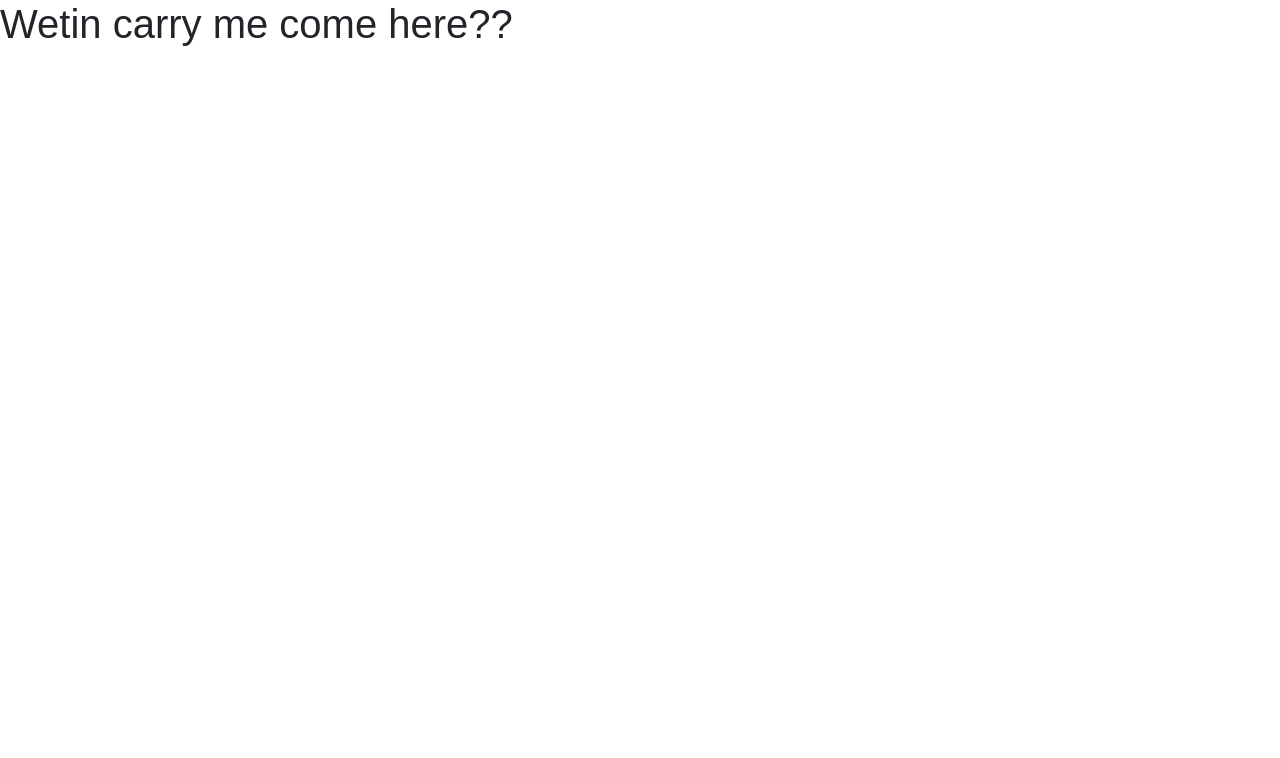
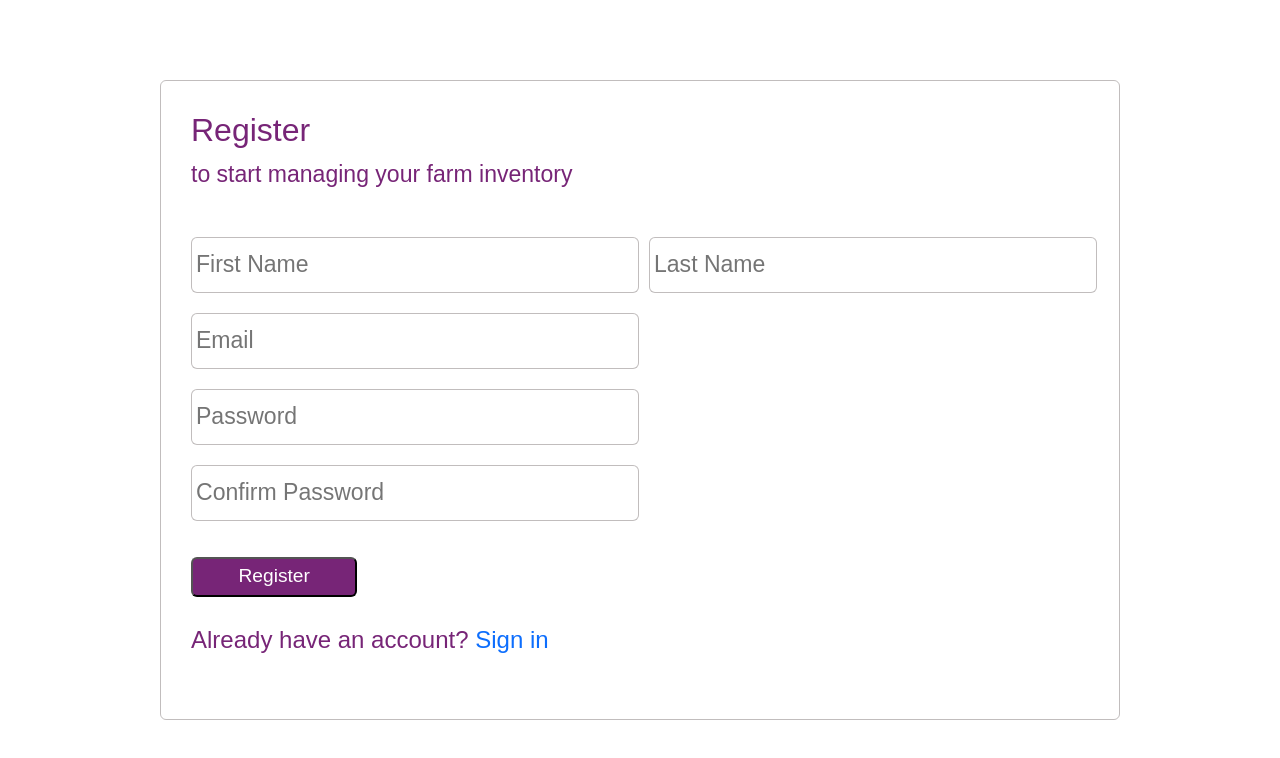
Before and after one commit to ufombam/farm_inventory_app, a React (Create React App) app: page /register in a window 1280 px wide. Shown: the top 758 px of the page. Built offline with nearby package versions, Linux system fonts and the light colour scheme; no server answers; the HTML template or start-up script is replaced by a standard one; a web font is replaced by a local one.

Commit message:
register page auth

```diff
--- a/src/App.js
+++ b/src/App.js
@@ -2,6 +2,7 @@ import Home from './Components/Home/Home';
 import SignIn from './Components/SignIn/SignIn';
 import Record from './Components/Record/Record';
 import Finance from './Components/Finance/Finance';
+import Register from './Components/Register/Register';
 import './App.scss';
 import { BrowserRouter, Route, Routes, Outlet, Navigate } from 'react-router-dom';
 import { useEffect, useState } from 'react';
@@ -13,6 +14,8 @@ function App() {
     const [msc, setMsc] = useState(0);
     const [egg, setEgg] = useState([]);
     const [user, setUser] = useState(null);
+    const [loginErr, setLoginErr] = useState('');
+    const [updating, setUpdating] = useState(false);
 
     const salesSum = sales.big + sales.small;
     let income = salesSum + compost;
@@ -25,7 +28,7 @@ function App() {
         .then(response => response.json())
         .then(data => {
             setEgg(data)
-        })
+        }).catch(() => console.log('unable to complete request'))
         //Fetch sales sum
         fetch('http://localhost:5000/finance/sales')
         .then(data => data.json())
@@ -54,6 +57,7 @@ function App() {
         .catch(() => console.log('unable to complete request'))
     },[])
 
+    //=====================sign in user================
     const handleSignIn = (e) => {
         e.preventDefault();
         const { email, pwd } = e.target.elements;
@@ -61,21 +65,55 @@ function App() {
             email: email.value,
             pwd: pwd.value
         }
-        setTimeout(() => setUser(login), 10000)
+        setUpdating(true);
+        fetch('http://localhost:5000/signin', {
+            method: 'POST',
+            headers: {
+                'Accept': 'application/json',
+                'Content-Type': 'application/json'
+            },
+            body: JSON.stringify(login)
+        })
+        .then(res => res.json())
+        .then(data => setUser(data))
+        .catch(() => {
+            setLoginErr('Unable to authenticate user');
+            setTimeout(() => {
+                setLoginErr('')
+            },5000)
+            setUpdating(false)
+        })
+        e.target.reset();
+    }
+    //=====================Register user================
 
-        //console.log(login)
-        // fetch('http://localhost:5000/signin', {
-        //     method: 'POST',
-        //     headers: {
-        //         'Accept': 'application/json',
-        //         'Content-Type': 'application/json'
-        //     },
-        //     body: JSON.stringify(login)
-        // })
-        // .then(res => res.json())
-        // .then(data => console.log(data))
-        // .catch(() => console.log('unable to authenticate user'))
-        // e.target.reset();
+    const handleRegister = (e) => {
+        e.preventDefault();
+        const { f_name, l_name, email, pwd } = e.target.elements;
+        const user = {
+            name: f_name.value +' '+ l_name.value,
+            email: email.value,
+            pwd: pwd.value
+        }
+        setUpdating(true);
+        fetch('http://localhost:5000/register', {
+            method: 'POST',
+            headers: {
+                'Accept': 'application/json',
+                'Content-Type': 'application/json'
+            },
+            body: JSON.stringify(user)
+        })
+        .then(res => res.json())
+        .then(data => setUser(data))
+        .catch(() => {
+            setLoginErr('Unable to register user');
+            setTimeout(() => {
+                setLoginErr('')
+            },5000)
+            setUpdating(false)
+        })
+        e.target.reset();
     }
 
     const handleSignOut = () => setUser(null);
@@ -90,11 +128,12 @@ function App() {
     return (
         <BrowserRouter>
             <Routes>
-                <Route key={11} index element={<SignIn user={user} handleSignIn={handleSignIn}/>} />
+                <Route key={11} path="signin" element={<SignIn user={user} updating={updating} loginErr={loginErr} handleSignIn={handleSignIn}/>} />
+                <Route key={66} path="register" index element={<Register user={user} updating={updating} regErr={loginErr} handleRegister={handleRegister}/>} />
                 <Route element={<ProtectedRoute user={user} />}>
-                    <Route key={22} path="home" element={<Home handleSignOut={handleSignOut} user={user} income={income} expense={expense} bar={egg}/>} />
-                    <Route key={33} path="record" element={<Record user={user} eggData={egg} compostData={compost}/>} />
-                    <Route key={44} path="finance" element={<Finance user={user} feed={feed} msc={msc} compost={compost} salesSum={salesSum} expense={expense} income={income}/>} />
+                    <Route key={22} path="dashboard" element={<Home handleSignOut={handleSignOut} user={user} income={income} expense={expense} bar={egg}/>} />
+                    <Route key={33} path="record" element={<Record handleSignOut={handleSignOut} user={user} eggData={egg} compostData={compost}/>} />
+                    <Route key={44} path="finance" element={<Finance handleSignOut={handleSignOut} user={user} feed={feed} msc={msc} compost={compost} salesSum={salesSum} expense={expense} income={income}/>} />
                 </Route>
                 <Route key={55} path="*" element={<h1>Wetin carry me come here??</h1>} />
             </Routes>
--- a/src/Components/Finance/Finance.js
+++ b/src/Components/Finance/Finance.js
@@ -3,20 +3,20 @@ import './Finance.scss';
 import { Button } from 'react-bootstrap';
 import Menu from '../Menu/Menu';
 
-const Finance = ({ feed, msc, compost, salesSum, expense, income }) => {
+const Finance = ({ feed, msc, compost, salesSum, expense, income, handleSignOut }) => {
     const [rate, setRate] = useState([]);
     const [debt, setDebt] = useState(0);
     const [listener, setListener] = useState(0);
 
     useEffect(() => {
         //fetch rate
-        fetch('http://localhost:5000/finance/rate')
+        fetch('http://localhost:5000/finance/rate?user=user')
         .then(data => data.json())
         .then(rate => setRate({
             big: rate[0].big,
             small: rate[0].small
-        }))
-    },[listener])
+        })).catch(() => console.log('unable to complete request'))
+    },[])
 
     useEffect(() => {
         //Fetch debt
@@ -24,7 +24,7 @@ const Finance = ({ feed, msc, compost, salesSum, expense, income }) => {
         .then(data => data.json())
         .then(debit => setDebt(Number(debit[0].sum)))
         .catch(() => console.log('unable to complete request'))
-    },[listener])
+    },[])
 
 
     //Set rate
@@ -70,7 +70,7 @@ const Finance = ({ feed, msc, compost, salesSum, expense, income }) => {
     }
     return (
         <div className="fin">
-            <Menu />
+            <Menu handleSignOut={handleSignOut}/>
             <div className='fin_header'>
                 <div className='fin_header_rate'>
 
@@ -89,12 +89,12 @@ const Finance = ({ feed, msc, compost, salesSum, expense, income }) => {
                 </div>
                 <div className='fin_header_box'>
                     <div className='fin_header_box_items'>
-                        <h5>{`Big Price: ₦ ${Number(rate.big).toLocaleString()}`}</h5>
-                        <h5>{`small Price: ₦ ${Number(rate.small).toLocaleString()}`}</h5  >
+                        <h5>{`Big Price: ₦ ${rate ? Number(rate.big).toLocaleString() : 0} `}</h5>
+                        <h5>{`small Price: ₦ ${rate ? Number(rate.small).toLocaleString() : 0}`}</h5  >
                     </div>
                     <div className='fin_header_box_items'>
                         <p>{`Running Profit:`}</p>
-                        <h4 style={{color: "Green"}}>{`₦ ${((income - expense) + (debt)).toLocaleString()}`}</h4>
+                        <h4 style={{color: "Green"}}>{`₦ ${debt ? ((income - expense) + (debt)).toLocaleString() : 0}`}</h4>
                     </div>
                     <div className='fin_header_box_items'>
                     <p>{`Running Debt:`}</p>
--- a/src/Components/Home/Home.js
+++ b/src/Components/Home/Home.js
@@ -1,6 +1,5 @@
 import React, { useEffect, useState } from 'react';
 import Menu from '../Menu/Menu';
-import { Navigate } from 'react-router-dom';
 import './Home.scss';
 import { Card, Carousel } from 'react-bootstrap';
 import { Bar, Line, Doughnut } from 'react-chartjs-2';
@@ -60,7 +59,7 @@ export const getBars = (x) => {
 function Home({ income, expense, bar, user, handleSignOut }) {
     const [line, setLine] = useState([]);
     const [article, setArticle] = useState();
-    const [articleIndex] = useState(Array.from({length:5}).map(x => Math.floor(Math.random() * 19)));
+    const [articleIndex] = useState(Array.from({length: 5}).map(x => Math.floor(Math.random() * 19)));
     const [weather, setWeather] = useState();
 
 
@@ -81,15 +80,8 @@ function Home({ income, expense, bar, user, handleSignOut }) {
         .then(response => response.json())
         .then(data => {
             setArticle(data.articles)
-            //setArticleIndex(newsKeyGen())
         }).catch(err => console.log(err))
     },[])
-
-    // if (!user) {
-    //     return <Navigate to={"/"} replace />
-    // }
-	//Generate Random newsItem array
-	//const newsKeyGen = () => Array.from({length:3}).map(x => Math.floor(Math.random() * 19))
 
     //deduce line chart coordinates
     const getLine = (x) => {
@@ -167,7 +159,7 @@ function Home({ income, expense, bar, user, handleSignOut }) {
 
     return (
         <div className="home_app">
-            <Menu handleSignOut={handleSignOut}/>
+            <Menu />
             <h1>Overview</h1>
             <div className='my_card_container'>
                 <div className='my_card_container1'>
--- a/src/Components/Record/Record.js
+++ b/src/Components/Record/Record.js
@@ -8,7 +8,7 @@ import { Nav } from 'react-bootstrap';
 
 
 
-function Record({ eggData, feedData, compostData }) {
+function Record({ eggData, feedData, compostData, user, handleSignOut }) {
     const [route, setRoute] = useState("");
     const [customerInput, setCustomerInput] = useState([]);
     const handleTabChange = e => setRoute(e);
@@ -19,11 +19,11 @@ function Record({ eggData, feedData, compostData }) {
     .then(response => response.json())
     .then(res => {
         setCustomerInput(res)
-    })
+    }).catch(() => 'unable to complete request')
     },[])
     return (
         <div className="record_app">
-            <Menu />
+            <Menu handleSignOut={handleSignOut}/>
             <Nav fill variant="tabs" defaultActiveKey="link-1">
                 <Nav.Item className="bx" onClick={() => handleTabChange('newrecord')}>
                     <Nav.Link className="rec_text" eventKey="link-1"><big>New Record</big></Nav.Link>
--- /dev/null
+++ b/src/Components/Register/Register.js
@@ -0,0 +1,40 @@
+import React from 'react';
+import { Link, Navigate } from 'react-router-dom';
+import './Register.scss';
+
+const Register = ({ handleRegister, user, regErr, updating }) => {
+
+    const checkPwd = () => {
+        const password = document.getElementById('pwd'),
+        repeat_pwd = document.getElementById('repeat_password');
+        if (password.value === repeat_pwd.value) {
+            repeat_pwd.setCustomValidity('')
+        } else {
+            repeat_pwd.setCustomValidity('Passwords do not match')
+        }
+    }
+
+    if (user) {
+        return <Navigate to={"/home"} replace/>
+    }
+
+    return (
+        <div className='register'>
+            <div className='register_body'>
+                <h2>Register</h2>
+                <p>to start managing your farm inventory</p><br />
+                <form action='#' onSubmit={handleRegister}>
+                    <input type={'text'} placeholder='First Name' id='f_name' required={true}></input><input type={'text'} placeholder='Last Name' id='l_name' required={true}></input><br />
+                    <input type={'email'} placeholder='Email' id='email' required={true}></input><br />
+                    <input type={'password'} placeholder='Password' id='pwd' minLength={6} onChange={checkPwd} required={true}></input><br />
+                    <input type={'password'} placeholder='Confirm Password' id='repeat_password' minLength={6} onChange={checkPwd} required={true}></input><br />
+                    <p style={{color: 'red'}}>{regErr ? regErr : null}</p>
+                    <button type={'submit'} >{!regErr && updating ? 'Wait...' : 'Register'}</button>
+                </form><br />
+                <h4>Already have an account? <Link style={{textDecoration: "none"}} to={'/signin'}>Sign in</Link></h4>
+            </div>
+        </div>
+    )
+}
+
+export default Register;
--- /dev/null
+++ b/src/Components/Register/Register.scss
@@ -0,0 +1,47 @@
+@use '../../color_theme';
+
+.register {
+    display: flex;
+    flex-direction: column;
+    justify-content: center;
+    height: 100vh;
+    &_body {
+        display: flex;
+        flex-direction: column;
+        align-self: center;
+        justify-content: flex-start;
+        padding-left: 30px;
+        padding-top: 30px;
+        color: color_theme.$primary_color1;
+        border: 1px solid rgba(152, 144, 144, 0.596);
+        border-radius: 6px;
+        height: 80vh;
+        width: 75vw;
+        input {
+            width: 35vw;
+            height: 7vh;
+            margin-bottom: 20px;
+            margin-right:  10px;
+            padding: 4px;
+            font-size: 1.2em;
+            border-radius: 6px;
+            border:1px solid rgba(152, 144, 144, 0.596)
+        }
+        input:focus {
+            outline: none;
+        }
+        button {
+            width: 13vw;
+            height: 5vh;
+            border-radius: 6px;
+            background-color: color_theme.$primary_color1;
+            color: white;
+        }
+        button:focus {
+            outline: none;
+        }
+        p {
+            font-size: 1.2em;
+        }
+    }
+}
--- a/src/Components/SignIn/SignIn.js
+++ b/src/Components/SignIn/SignIn.js
@@ -1,15 +1,9 @@
-import React, { useState } from 'react';
+import React from 'react';
 import './SignIn.scss';
-import { Navigate } from 'react-router-dom';
+import { Navigate, Link } from 'react-router-dom';
 
 
-function SignIn({ handleSignIn, user}) {
-    const [updating, setUpdating] = useState(false);
-
-    const checkUpdate = (e) => {
-        e.preventDefault()
-        return setUpdating(true);
-    }
+function SignIn({ handleSignIn, user, loginErr, updating}) {
 
     if (user) {
         return <Navigate to={"/home"} replace/>
@@ -22,11 +16,13 @@ function SignIn({ handleSignIn, user}) {
                 <div className='signin_app_border shadow'>
                     <h1>Sign in</h1>
                     <p>with your email and password</p>
-                    <form action='#' onSubmit={handleSignIn} onSubmitCapture={checkUpdate}>
+                    <form action='#' onSubmit={handleSignIn}>
                         <input id='email' type={'email'} required={true} placeholder={'Email'}></input><br />
                         <input id='pwd' type={'password'} minLength={6} required={true} placeholder={'Password'}></input><br />
-                        <button type={'submit'}>{updating ? 'Wait...' : 'Submit'}</button>
+                        <p style={{color: 'red'}}>{loginErr ? loginErr : null}</p>
+                        <button type={'submit'}>{!loginErr && updating ? 'Wait...' : 'Submit'}</button>
                     </form >
+                    <p>New here? <Link style={{textDecoration: "none"}} to={"/register"}>Register</Link></p>
                 </div>
             </div>
         </>
--- a/src/Components/SignIn/SignIn.scss
+++ b/src/Components/SignIn/SignIn.scss
@@ -49,5 +49,8 @@
         button:focus, button:hover {
             background-color: rgb(108, 39, 140);
         }
+        p {
+            font-size: 1.2em;
+        }
     }
 }
```
